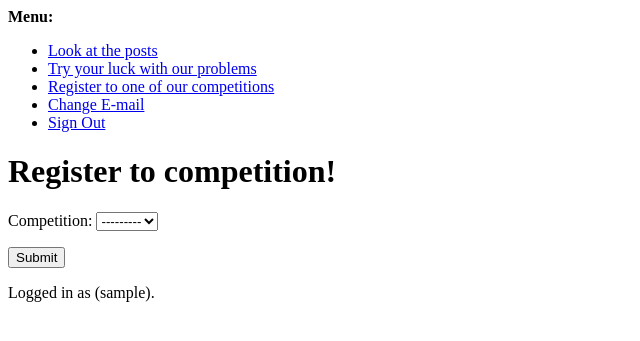
After one commit to tbabej/roots, a Django app: page /competitions/ in a window 1280 px wide. The commit adds this page. Shown: the top 341 px of the page, without its empty margins (0-640 px from the left). Run offline with Django 3.2, Linux system fonts and the light colour scheme; the visitor is signed in with stand-in values (Sample User, id 1); data that the repository does not hold is empty.

Commit message:
User competition registration support

```diff
--- a/base/templates/base/menu.html
+++ b/base/templates/base/menu.html
@@ -3,6 +3,7 @@
   <ul>
     <li><a href="{% url 'posts_post_list' %}">Look at the posts</a></li>
     <li><a href="{% url 'problems_problem_list' %}">Try your luck with our problems</a></li>
+    <li><a href="{% url 'competitions_competition_register' %}">Register to one of our competitions</a></li>
     {% if user.is_authenticated %}
     <li><a href="{% url 'account_email' %}">Change E-mail</a></li>
     <li><a href="{% url 'account_logout' %}">Sign Out</a></li>
--- /dev/null
+++ b/competitions/forms.py
@@ -0,0 +1,7 @@
+from django import forms
+from competitions.models import Competition
+
+
+class CompetitionRegistrationForm(forms.Form):
+
+    competition = forms.ModelChoiceField(queryset=Competition.objects.all())
--- a/competitions/models.py
+++ b/competitions/models.py
@@ -35,7 +35,7 @@ class CompetitionUserRegistration(models.Model):
 
     competition = models.ForeignKey('competitions.Competition')
     user = models.ForeignKey('users.User')
-    timestamp = models.DateTimeField()
+    timestamp = models.DateTimeField(auto_now_add=True)
 
     def __unicode__(self):
         return (self.user.__unicode__() + u" competes in " +
--- /dev/null
+++ b/competitions/templates/competitions/competition_registration.html
@@ -0,0 +1,12 @@
+{% extends "base/base.html" %}
+
+{% block content %}
+<h1> Register to competition! </h1>
+
+<form action="" method="post">
+{% csrf_token %}
+{{ form.as_p }}
+<input type="submit" value="Submit" />
+</form>
+
+{% endblock %}
--- /dev/null
+++ b/competitions/urls.py
@@ -0,0 +1,12 @@
+from django.conf.urls import patterns, url
+from django.views.generic import TemplateView
+from competitions.views import CompetitionRegistrationView
+
+urlpatterns = patterns('',
+    url(r'^$', CompetitionRegistrationView.as_view(),
+        name='competitions_competition_register'),
+    url(r'^registration/successful/', TemplateView.as_view(
+        template_name='competitions/competition_registration_successful.html'),
+        name='competitions_competition_register_success'),
+
+)
--- a/competitions/views.py
+++ b/competitions/views.py
@@ -1 +1,24 @@
-# Create your views here.
+from django.utils.decorators import method_decorator
+from django.contrib.auth.decorators import login_required
+
+from django.views.generic.edit import FormView
+from competitions.forms import CompetitionRegistrationForm
+from competitions.models import CompetitionUserRegistration
+
+
+class CompetitionRegistrationView(FormView):
+
+    form_class = CompetitionRegistrationForm
+    template_name = 'competitions/competition_registration.html'
+    success_url = 'registration/successful/'
+
+    def form_valid(self, form):
+        registration = CompetitionUserRegistration()
+        registration.competition = form.cleaned_data['competition']
+        registration.user = self.request.user.user
+        registration.save()
+        return super(CompetitionRegistrationView, self).form_valid(form)
+
+    @method_decorator(login_required)
+    def dispatch(self, *arg, **kwarg):
+        return super(CompetitionRegistrationView, self).dispatch(*arg, **kwarg)
--- a/roots/urls.py
+++ b/roots/urls.py
@@ -18,6 +18,7 @@ urlpatterns = patterns('',
     url(r'^accounts/', include('allauth.urls')),
     url(r'^accounts/profile/', TemplateView.as_view(
                                template_name='profile.html')),
+    url(r'^competitions/', include('competitions.urls')),
     url(r'^problems/', include('problems.urls')),
     url(r'^posts/', include('posts.urls')),
     url(r'^$', IndexView.as_view())
```
Also changed, not shown: competitions/templates/competitions/competition_registration_successful.html (added, +8 -0 lines).
